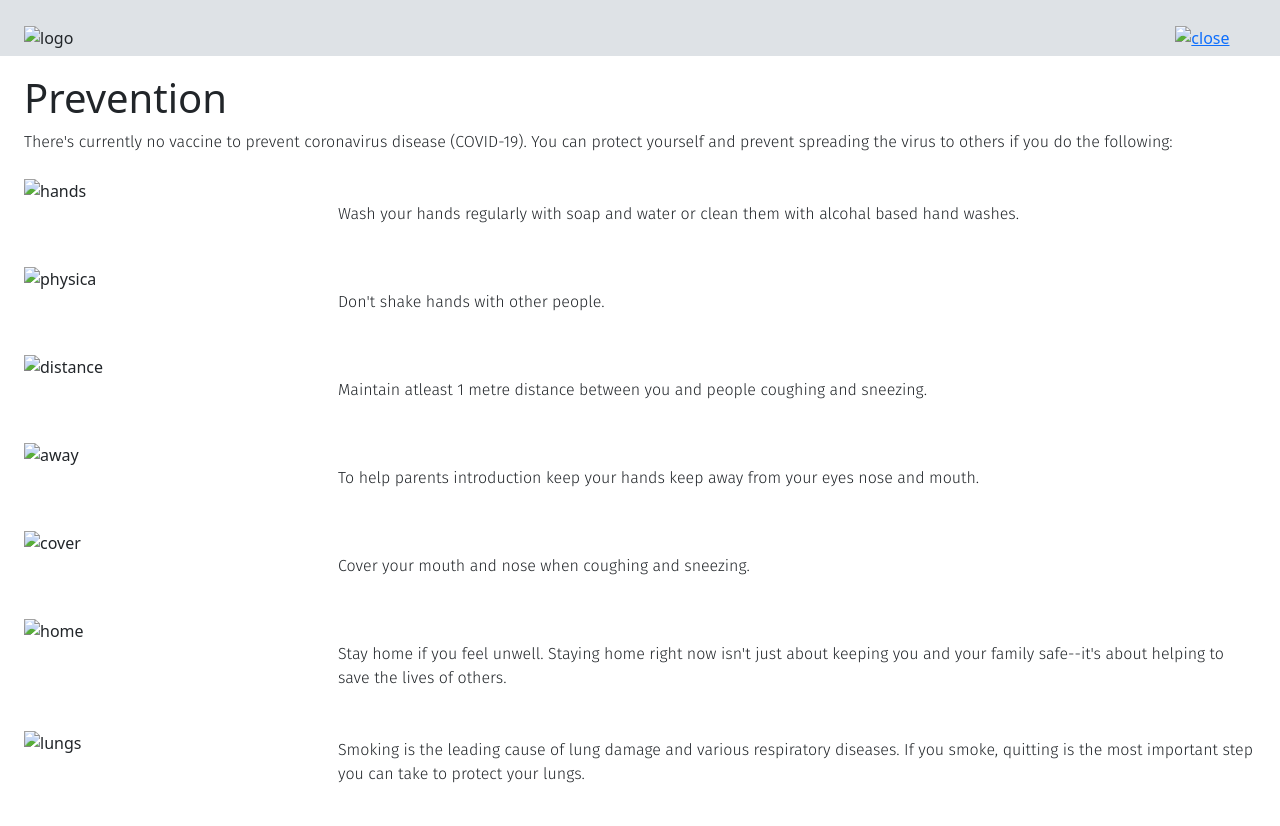
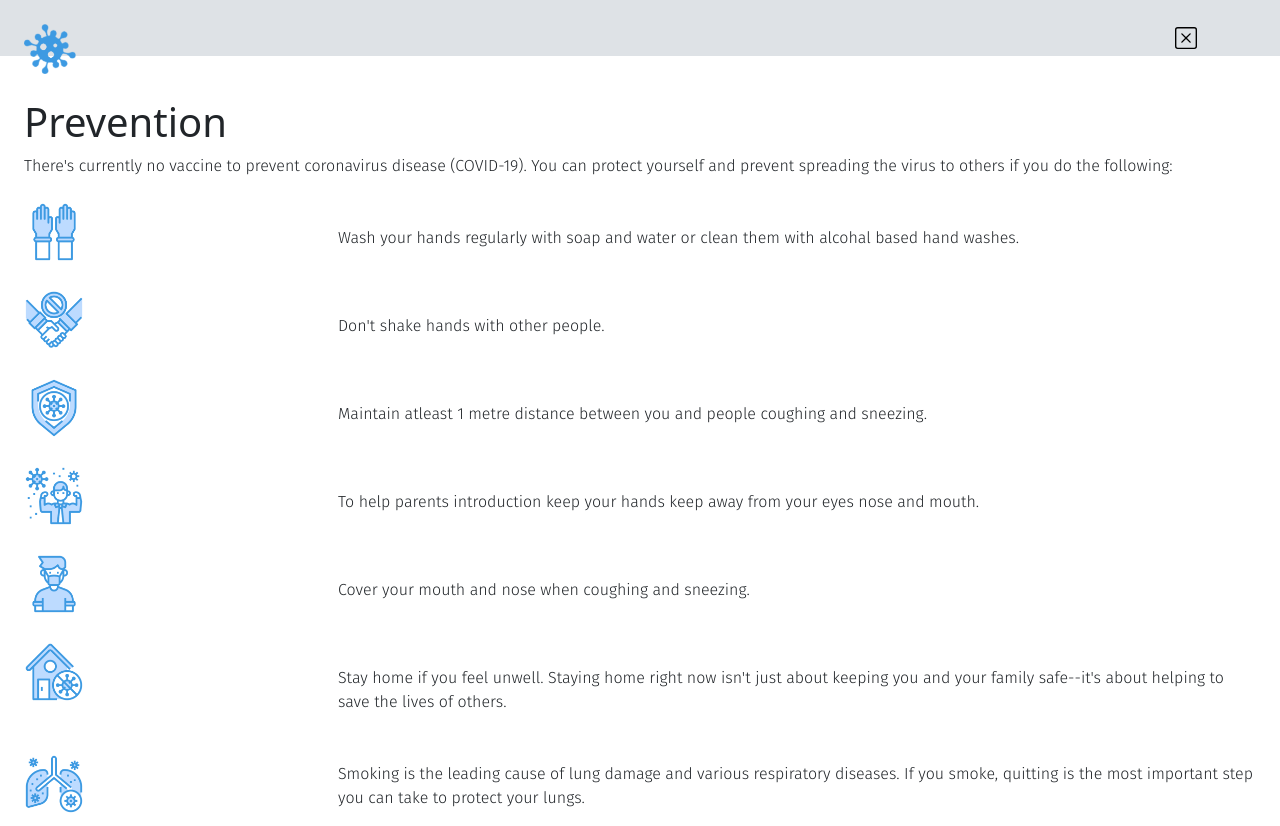
Before and after one commit to itzxajay/Screening-Tool, a plain HTML site: page prevent.html in a window 1280 px wide. Before the commit the page ends 802 px from the top, so only its background shows below. Drawn offline with nearby package versions, Linux system fonts and the light colour scheme.

Commit message:
Update prevent.html

```diff
--- a/prevent.html
+++ b/prevent.html
@@ -20,10 +20,10 @@
     <div class="container-fluid py-4 px-4">
         <div class="row">
             <div class="col-11 mb-4">
-                <img src="./images/logo.png" alt="logo" height="50">
+                <img src="./logo.png" alt="logo" height="50">
             </div>
             <div class="col-1">
-                <a href="./index.html"><img src="./images/x-square.svg" alt="close" height="22"></a>
+                <a href="./index.html"><img src="./x-square.svg" alt="close" height="22"></a>
             </div>
         </div>
         <div class="row">
@@ -34,7 +34,7 @@
         </div>
         <div class="row mt-2">
             <div class="col-3">
-                <img src="./images/hands.png" alt="hands" height="60">
+                <img src="./hands.png" alt="hands" height="60">
             </div>
             <div class="col-9 mt-4">
                 <p>Wash your hands regularly with soap and water or clean them with alcohal based hand washes.</p>
@@ -42,7 +42,7 @@
         </div>
         <div class="row mt-4">
             <div class="col-3">
-                <img src="./images/physica.png" alt="physica" height="60">
+                <img src="./physica.png" alt="physica" height="60">
             </div>
             <div class="col-9 mt-4">
                 <p>Don't shake hands with other people.</p>
@@ -50,7 +50,7 @@
         </div>
         <div class="row mt-4">
             <div class="col-3">
-                <img src="./images/distance.png" alt="distance" height="60">
+                <img src="./distance.png" alt="distance" height="60">
             </div>
             <div class="col-9 mt-4">
                 <p>Maintain atleast 1 metre distance between you and people coughing and sneezing.</p>
@@ -59,7 +59,7 @@
 
         <div class="row mt-4">
             <div class="col-3">
-                <img src="./images/away.png" alt="away" height="60">
+                <img src="./away.png" alt="away" height="60">
             </div>
             <div class="col-9 mt-4">
                 <p>To help parents introduction keep your hands keep away from your eyes nose and mouth.</p>
@@ -67,7 +67,7 @@
         </div>
         <div class="row mt-4">
             <div class="col-3">
-                <img src="./images/cover.png" alt="cover" height="60">
+                <img src="./cover.png" alt="cover" height="60">
             </div>
             <div class="col-9 mt-4">
                 <p>Cover your mouth and nose when coughing and sneezing.</p>
@@ -75,7 +75,7 @@
         </div>
         <div class="row mt-4">
             <div class="col-3">
-                <img src="./images/home.png" alt="home" height="60">
+                <img src="./home.png" alt="home" height="60">
             </div>
             <div class="col-9 mt-4">
                 <p>Stay home if you feel unwell. Staying home right now isn't just about keeping you and your family safe--it's about helping to save the lives of others.</p>
@@ -83,7 +83,7 @@
         </div>
         <div class="row mt-4 mb-2">
             <div class="col-3">
-                <img src="./images/lungs.png" alt="lungs" height="60">
+                <img src="./lungs.png" alt="lungs" height="60">
             </div>
             <div class="col-9 mt-2">
                 <p>Smoking is the leading cause of lung damage and various respiratory diseases. If you smoke, quitting is the most important step you can take to protect your lungs.</p>
```
